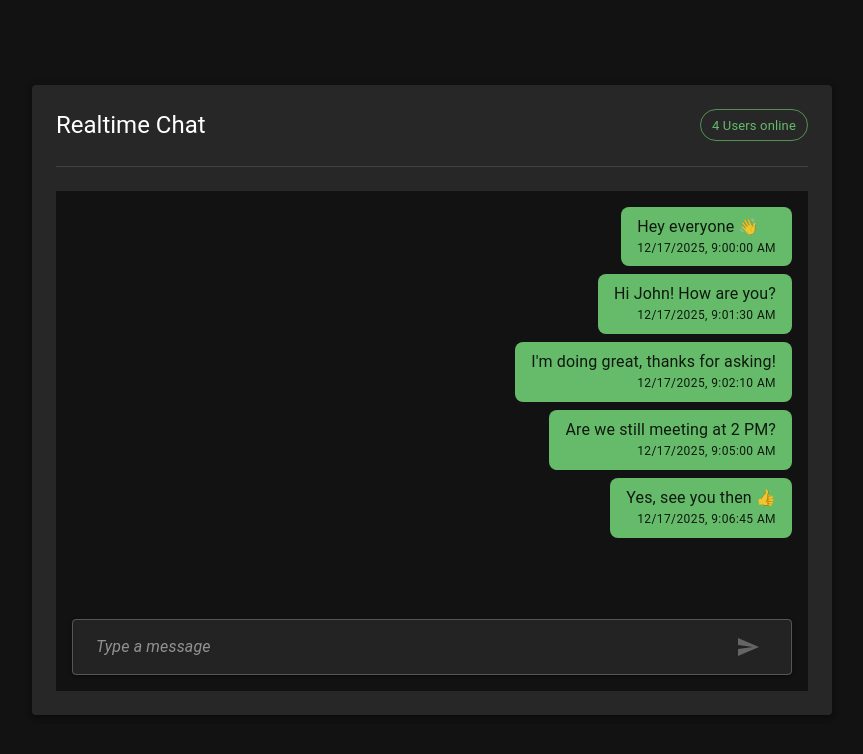
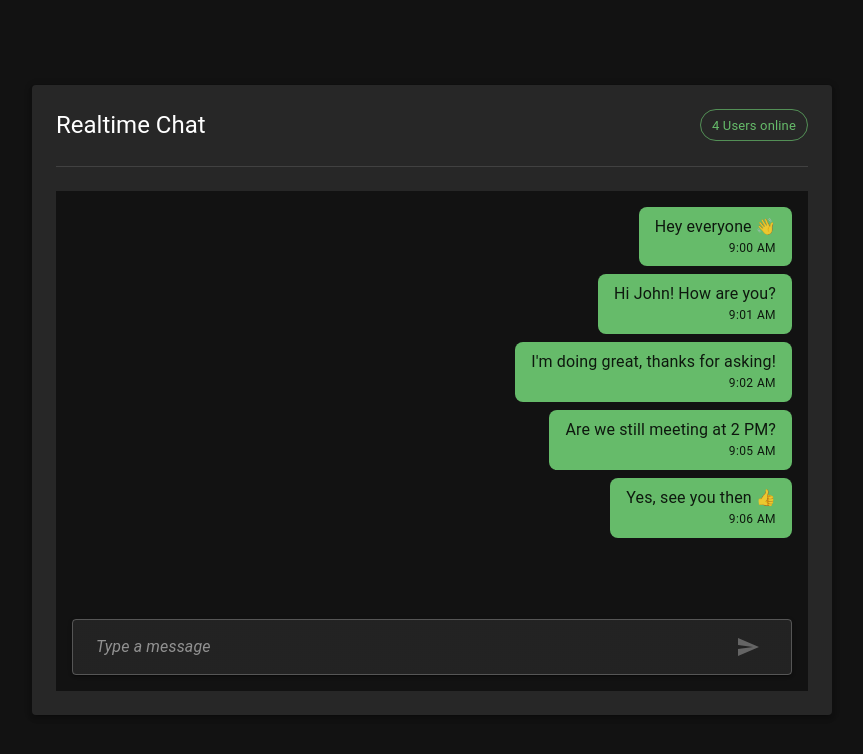
Before and after one commit to giuseppe2305/mui-realtime-chat, a React (Vite) app: page / in a window 1280 px wide. Shown: the top 754 px of the page, without its empty margins (208-1071 px from the left). Built offline with nearby package versions, Linux system fonts and the light colour scheme.

Commit message:
Created a formatMessageDate function to improve readability.

```diff
--- a/src/components/Message.tsx
+++ b/src/components/Message.tsx
@@ -1,5 +1,6 @@
 import { Stack, Typography } from "@mui/material";
 import type { Message as MessageType } from "../types/Message";
+import { formatMessageDate } from "../lib/formatMessageDate";
 
 interface Props {
   data: MessageType;
@@ -20,7 +21,7 @@ function Message({ data }: Props) {
       >
         <Typography>{data.content}</Typography>
         <Typography variant="caption" sx={{ ml: "auto" }}>
-          {new Date(data.date).toLocaleString()}
+          {formatMessageDate(data.date)}
         </Typography>
       </Stack>
     </Stack>
--- /dev/null
+++ b/src/lib/formatMessageDate.ts
@@ -0,0 +1,28 @@
+export function formatMessageDate(dateInput: number | string | Date) {
+  const date = new Date(dateInput);
+  const now = new Date();
+
+  const dateAtMidnight = new Date(date.getFullYear(), date.getMonth(), date.getDate());
+  const nowAtMidnight = new Date(now.getFullYear(), now.getMonth(), now.getDate());
+  const diffDays = Math.round((nowAtMidnight.getTime() - dateAtMidnight.getTime()) / (24 * 60 * 60 * 1000));
+
+  const time = new Intl.DateTimeFormat(undefined, { hour: "numeric", minute: "numeric" }).format(date);
+
+  if (diffDays === 0) {
+    return time;
+  }
+  if (diffDays === 1) {
+    return `Yesterday, ${time}`;
+  }
+  if (diffDays > 1 && diffDays < 7) {
+    const weekday = new Intl.DateTimeFormat(undefined, { weekday: "short" }).format(date);
+    return `${weekday}, ${time}`;
+  }
+
+  const sameYear = date.getFullYear() === now.getFullYear();
+  const dateOpts: Intl.DateTimeFormatOptions = sameYear
+    ? { month: "short", day: "numeric" }
+    : { month: "short", day: "numeric", year: "numeric" };
+  const datePart = new Intl.DateTimeFormat(undefined, dateOpts).format(date);
+  return `${datePart}, ${time}`;
+}
```
